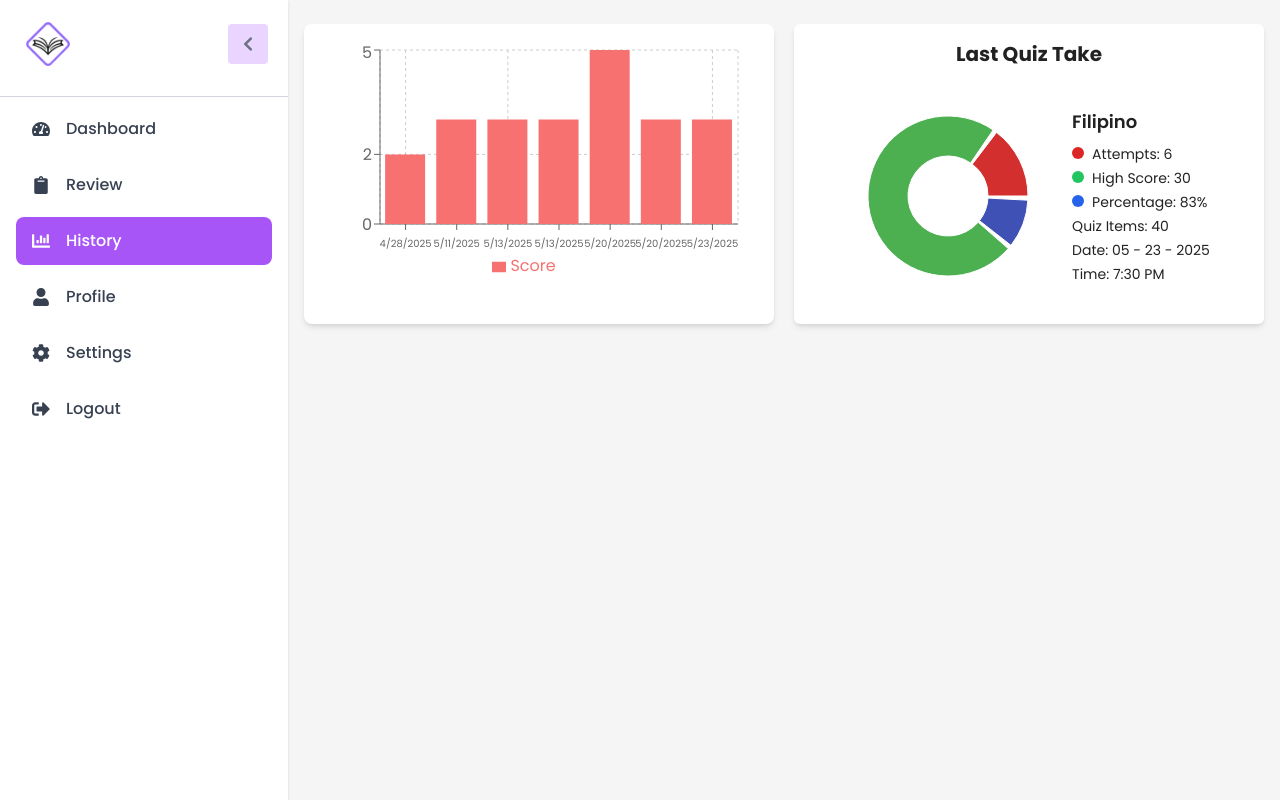
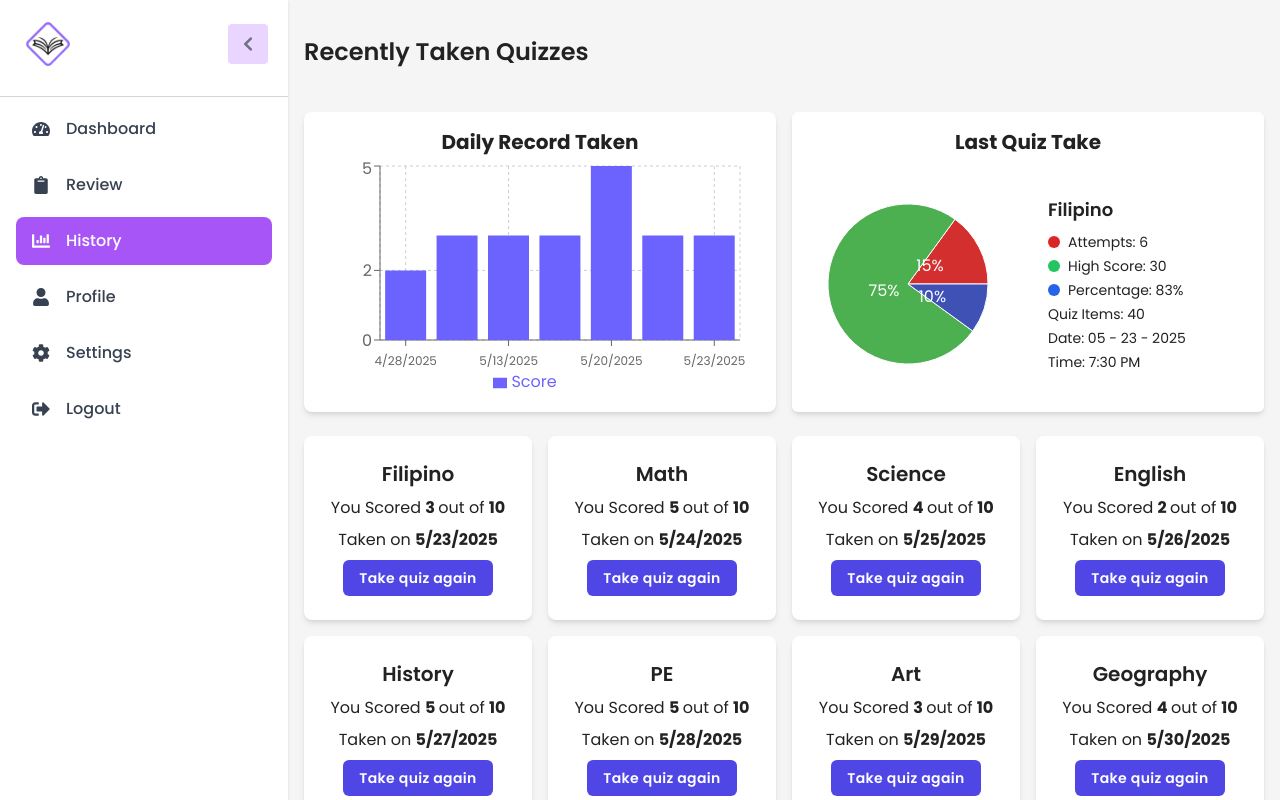
Before and after one commit to vigiperez24/Your-Reviewer, a React (Vite) app: page /History in a window 1280 px wide. Shown: the top 800 px of the page. Built offline with nearby package versions, Linux system fonts and the light colour scheme.

Commit message:
Fixing History Page

```diff
--- a/package.json
+++ b/package.json
@@ -24,6 +24,7 @@
     "react-dom": "^19.0.0",
     "react-icons": "^5.5.0",
     "react-router-dom": "^7.5.3",
+    "rechart": "^0.0.1",
     "recharts": "^2.15.3",
     "tailwind": "^2.3.1"
   },
--- a/src/components/HistoryLayout/BarChartHIstory.jsx
+++ b/src/components/HistoryLayout/BarChartHIstory.jsx
@@ -22,7 +22,9 @@ const data = [
 
 export default function ScoreChart() {
   return (
-    <div className="w-full h-[300px] bg-white p-4 rounded-lg shadow-md">
+    <div>
+      <div className="w-full max-w-4xl h-[300px] bg-white p-4 rounded-lg shadow-md ">
+        <h2 className="text-center  text-xl font-bold ">Daily Record Taken</h2>
         <ResponsiveContainer width="100%" height="100%">
           <BarChart
             data={data}
@@ -31,15 +33,16 @@ export default function ScoreChart() {
             <CartesianGrid strokeDasharray="3 3" />
             <XAxis
               dataKey="date"
-            tick={{ fontSize: 10 }} // mas maliit na font size ng date
+              tick={{ fontSize: 12 }} // mas maliit na font size ng date
               tickMargin={10} // dagdag na spacing sa pagitan ng axis at tick text
             />
             <YAxis domain={[0, 5]} />
             <Tooltip />
             <Legend />
-          <Bar dataKey="score" fill="#f87171" name="Score" />
+            <Bar dataKey="score" fill="#6C63FF" name="Score" />
           </BarChart>
         </ResponsiveContainer>
       </div>
+    </div>
   );
 }
--- /dev/null
+++ b/src/components/HistoryLayout/CardHistoryQuiz.jsx
@@ -0,0 +1,42 @@
+// src/components/CardHistoryQuiz.jsx
+import React from "react";
+
+function CardHistoryQuiz() {
+  const lastQuiz = [
+    { id: 1, subject: "Filipino", score: 3, items: 10, date: "5/23/2025" },
+    { id: 2, subject: "Math", score: 5, items: 10, date: "5/24/2025" },
+    { id: 3, subject: "Science", score: 4, items: 10, date: "5/25/2025" },
+    { id: 4, subject: "English", score: 2, items: 10, date: "5/26/2025" },
+    { id: 5, subject: "History", score: 5, items: 10, date: "5/27/2025" },
+    { id: 6, subject: "PE", score: 5, items: 10, date: "5/28/2025" },
+    { id: 7, subject: "Art", score: 3, items: 10, date: "5/29/2025" },
+    { id: 8, subject: "Geography", score: 4, items: 10, date: "5/30/2025" },
+    { id: 9, subject: "Music", score: 5, items: 10, date: "5/31/2025" },
+    { id: 10, subject: "Literature", score: 2, items: 10, date: "6/1/2025" },
+  ];
+
+  return (
+    <div className="grid grid-cols-1 sm:grid-cols-2 md:grid-cols-3 lg:grid-cols-4 gap-4">
+      {lastQuiz.map((quiz) => (
+        <div
+          key={quiz.id}
+          className="bg-white p-6 flex flex-col gap-2 justify-center items-center text-center shadow-md rounded-lg hover:shadow-lg transition-shadow"
+        >
+          <h1 className="font-semibold text-xl">{quiz.subject}</h1>
+          <p>
+            You Scored <strong>{quiz.score} </strong> out of{" "}
+            <strong>{quiz.items}</strong>
+          </p>
+          <p>
+            Taken on <strong>{quiz.date}</strong>
+          </p>
+          <button className="bg-indigo-600 text-white px-4 py-2 rounded-md md:text-sm font-semibold tracking-wide hover:bg-indigo-700 transition-colors">
+            Take quiz again
+          </button>
+        </div>
+      ))}
+    </div>
+  );
+}
+
+export default CardHistoryQuiz;
--- a/src/components/HistoryLayout/HistoryCollection.jsx
+++ b/src/components/HistoryLayout/HistoryCollection.jsx
@@ -2,8 +2,8 @@ import React from "react";
 import Sidebar from "../Sidebar/Sidebar.jsx";
 import MobileSidebar from "../Sidebar/MobileSidebar.jsx";
 import BarChartHIstory from "../HistoryLayout/BarChartHIstory.jsx";
-
 import LastQuizTake from "./LastQuizTake.jsx";
+import CardHistoryQuiz from "./CardHistoryQuiz.jsx";
 
 function HistoryCollection() {
   return (
@@ -18,9 +18,14 @@ function HistoryCollection() {
         <MobileSidebar />
       </div>
       {/* Main Container History */}
-      <main className="w-full max-w-screen-2xl mx-auto md:py-6 p-4 overflow-x-auto">
+      <main className="w-full max-w-screen-2xl mx-auto flex flex-col gap-6 p-4">
+        <div>
+          <h1 className="py-5 text-2xl font-semibold">
+            Recently Taken Quizzes
+          </h1>
+        </div>
         {/* Container of two Graph */}
-        <div className=" grid grid-cols-1 md:grid-cols-2 gap-5">
+        <div className=" grid grid-cols-1 md:grid-cols-2 gap-4 ">
           {/* PieChartlastQuiz */}
           <div>
             <BarChartHIstory />
@@ -30,6 +35,10 @@ function HistoryCollection() {
             <LastQuizTake />
           </div>
         </div>
+        {/* Card History */}
+        <div>
+          <CardHistoryQuiz />
+        </div>
       </main>
     </div>
   );
--- a/src/components/HistoryLayout/LastQuizTake.jsx
+++ b/src/components/HistoryLayout/LastQuizTake.jsx
@@ -1,5 +1,5 @@
 import React from "react";
-import { PieChart, Pie, Cell, Tooltip } from "recharts";
+import { ResponsiveContainer, PieChart, Pie, Cell, Tooltip } from "recharts";
 
 const LastQuizTake = () => {
   const data = [
@@ -10,16 +10,49 @@ const LastQuizTake = () => {
 
   const COLORS = ["#D32F2F", "#4CAF50", "#3F51B5"];
 
+  // Custom label function (optional)
+  const renderCustomizedLabel = ({
+    cx,
+    cy,
+    midAngle,
+    innerRadius,
+    outerRadius,
+    percent,
+  }) => {
+    const radius = innerRadius + (outerRadius - innerRadius) * 0.5;
+    const x = cx + radius * Math.cos(-midAngle * (Math.PI / 180));
+    const y = cy + radius * Math.sin(-midAngle * (Math.PI / 180));
+
     return (
-    <div className="bg-white md:max-w-lg  w-full p-4 rounded-md shadow-md">
-      <h2 className="text-center text-xl font-bold mb-4">Last Quiz Take</h2>
-      <div className="flex flex-col md:flex-row items-center justify-center">
-        <PieChart width={200} height={224}>
+      <text
+        x={x}
+        y={y}
+        fill="white"
+        textAnchor={x < cx ? "start" : "end"}
+        dominantBaseline="central"
+      >
+        {`${(percent * 100).toFixed(0)}%`}
+      </text>
+    );
+  };
+
+  return (
+    <div className="bg-white p-4 rounded-md shadow-md">
+      <h2 className="text-center  text-xl font-bold mb-4">Last Quiz Take</h2>
+
+      {/* Responsive Flex Container */}
+      <div className="flex flex-col md:flex-row items-center justify-center gap-6 md:gap-10">
+        {/* Pie Chart Section */}
+        <div className="w-[160px] sm:w-[200px] h-[180px] sm:h-[224px] flex-shrink-0">
+          <ResponsiveContainer width="100%" height="100%">
+            <PieChart>
               <Pie
                 data={data}
-            innerRadius={40}
+                cx="50%"
+                cy="50%"
+                labelLine={false}
+                label={renderCustomizedLabel}
                 outerRadius={80}
-            paddingAngle={3}
                 dataKey="value"
               >
                 {data.map((entry, index) => (
@@ -34,19 +67,23 @@ const LastQuizTake = () => {
                 contentStyle={{ backgroundColor: "white", borderColor: "#ccc" }}
               />
             </PieChart>
-        <div className="ml-6">
-          <h3 className="text-lg font-semibold">Filipino</h3>
-          <ul className="text-sm mt-2 space-y-1">
-            <li>
-              <span className="inline-block w-3 h-3 bg-red-600 rounded-full mr-2" />
+          </ResponsiveContainer>
+        </div>
+
+        {/* Text Section */}
+        <div className="text-center md:text-left w-full sm:max-w-xs mt-4 sm:mt-0">
+          <h3 className="text-lg text-ce font-semibold">Filipino</h3>
+          <ul className="text-sm space-y-1 mt-2">
+            <li className="flex items-center justify-center gap-2  md:justify-start ">
+              <span className="w-3 h-3 bg-red-600 rounded-full"></span>
               Attempts: 6
             </li>
-            <li>
-              <span className="inline-block w-3 h-3 bg-green-500 rounded-full mr-2" />
+            <li className="flex items-center justify-center gap-2  md:justify-start  ">
+              <span className=" w-3 h-3 bg-green-500 rounded-full"></span>
               High Score: 30
             </li>
-            <li>
-              <span className="inline-block w-3 h-3 bg-blue-600 rounded-full mr-2" />
+            <li className="flex items-center justify-center gap-2  md:justify-start ">
+              <span className=" w-3 h-3 bg-blue-600 rounded-full"></span>
               Percentage: 83%
             </li>
             <li>Quiz Items: 40</li>
```
Also changed, not shown: 1 other file (tests, documents, lock files or other folders). Lines whose indentation alone changed are shown as unchanged.
